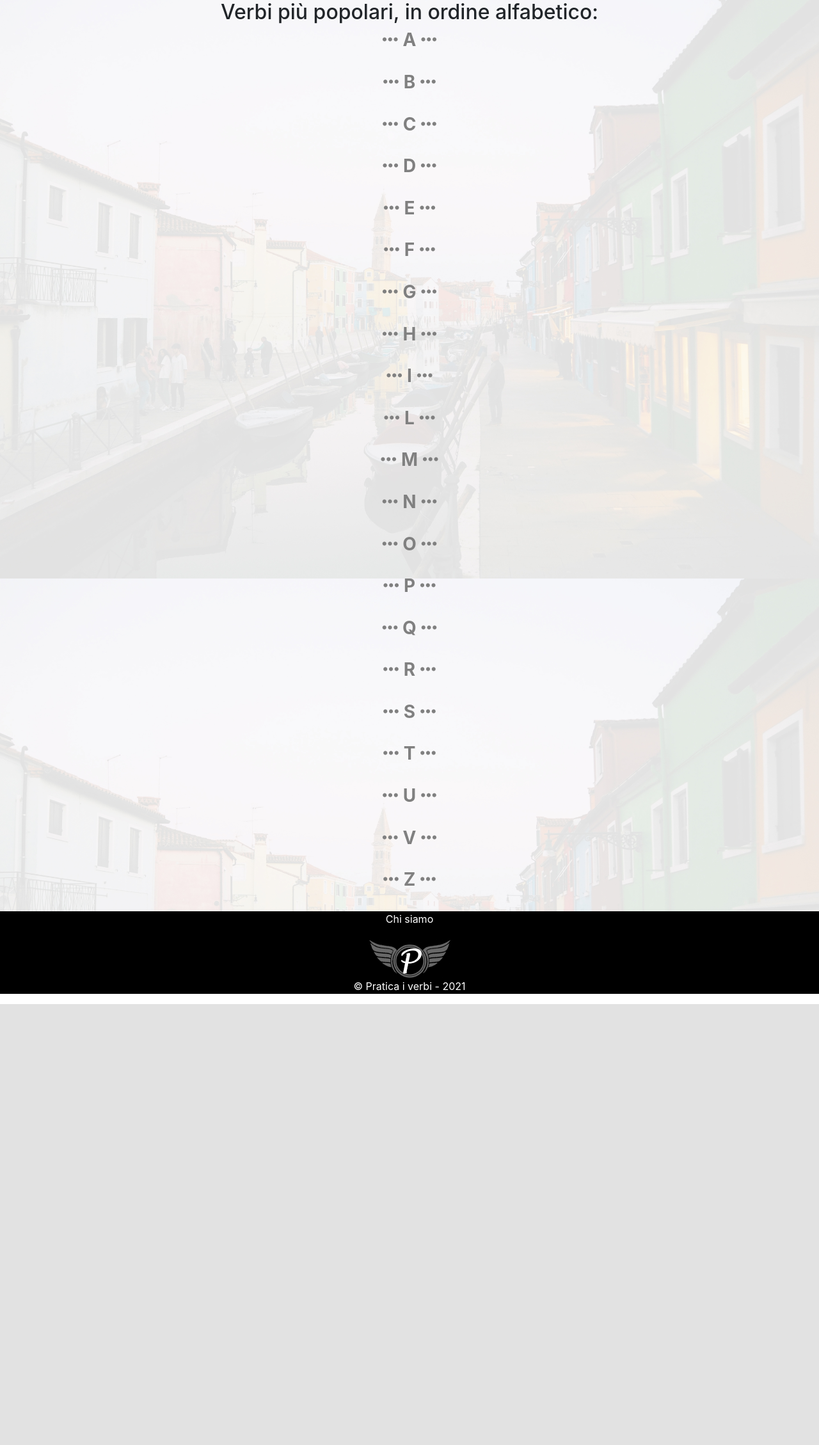
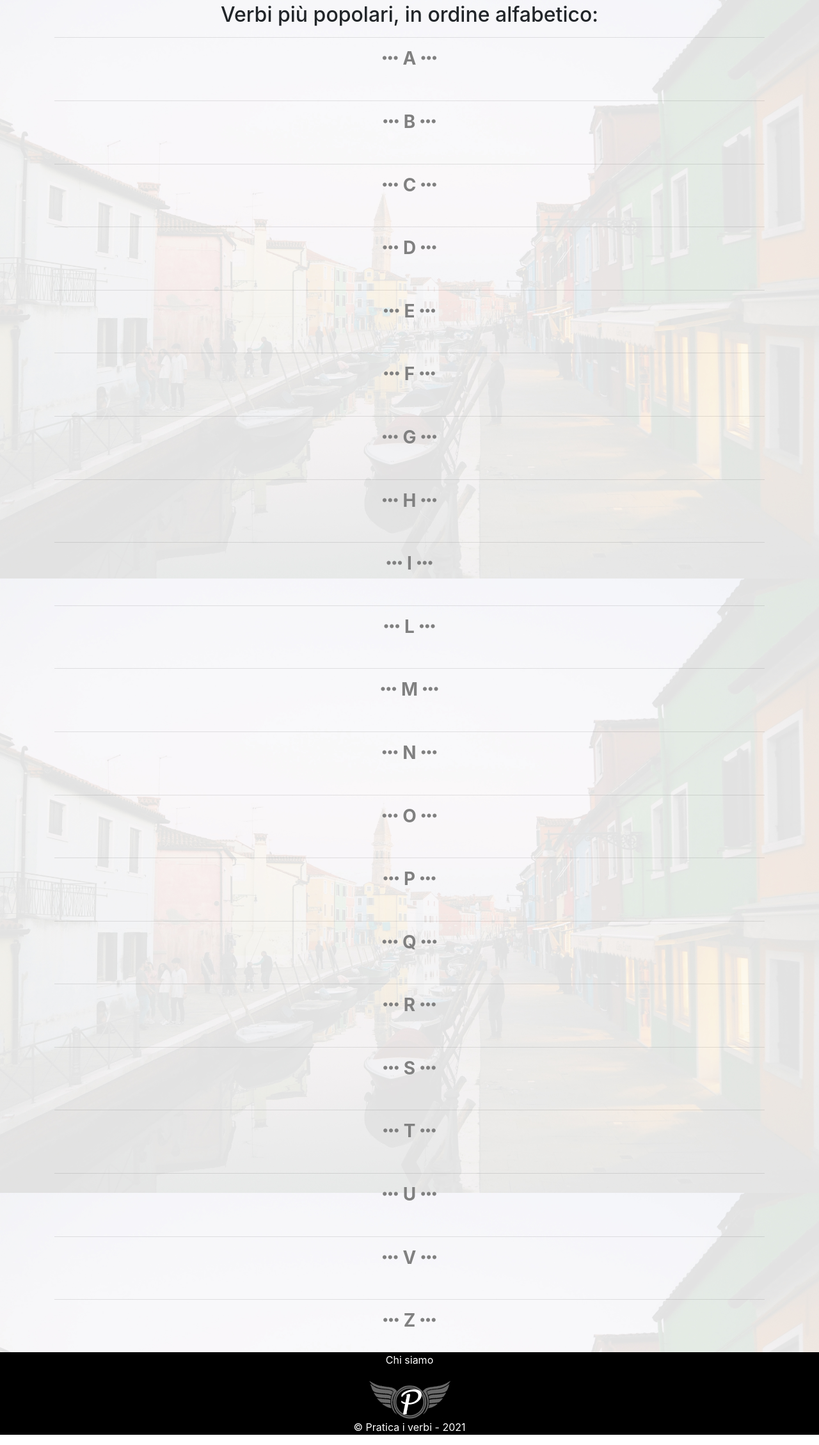
Before and after one commit to raphaelcordon/Verbi, a Flask app: page /italianoMain in a window 1280 px wide. Shown: the part 56-2314 px from the top of the page at 64% size. Before the commit the page ends 1625 px from the top, so only its background shows below. Run offline with Flask 2, Linux system fonts and the light colour scheme; data that the repository does not hold is empty; some libraries are stand-ins or nearby versions.

Commit message:
Update italianoMain.html

```diff
--- a/templates/italiano/italianoMain.html
+++ b/templates/italiano/italianoMain.html
@@ -4,8 +4,9 @@
     <!-- ##### Partial Top Menu #####-->
     {% include 'italiano/partials/topMenu.html' %}
     <div class="container">
-        <h2 class="text-center">Verbi più popolari, in ordine alfabetico:</h2>
+        <h2 class="text-center mt-1 mb-2">Verbi più popolari, in ordine alfabetico:</h2>
         {% for letter in sequence %}
+        <hr>
         <h3 class="greyColor text-center"> <i class="fas fa-ellipsis-h"></i>  <b>{{ letter|capitalize }}</b>  <i class="fas fa-ellipsis-h"></i> </h3>
             {% for item in verbi|map(attribute='verbo')|unique|list|sort %}
                 {% if item[0] == letter %}
```
